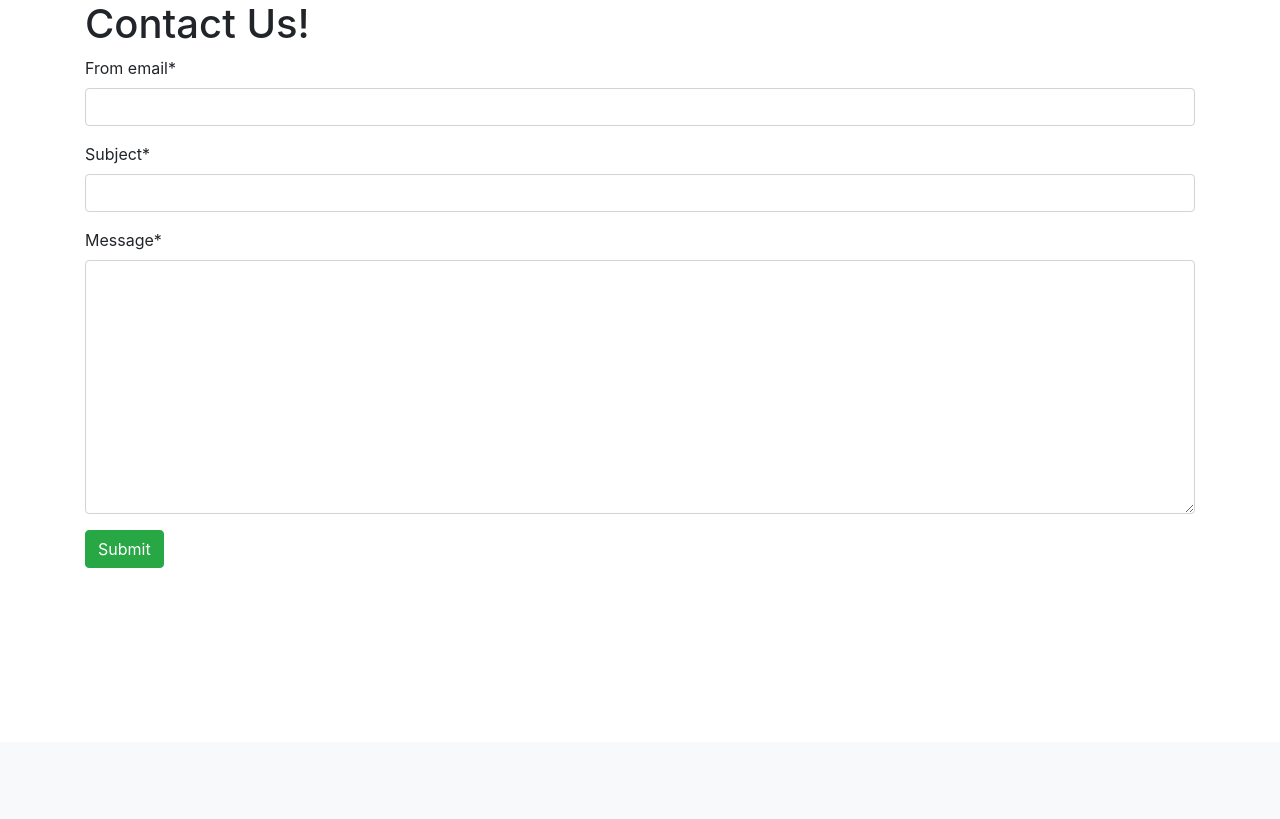
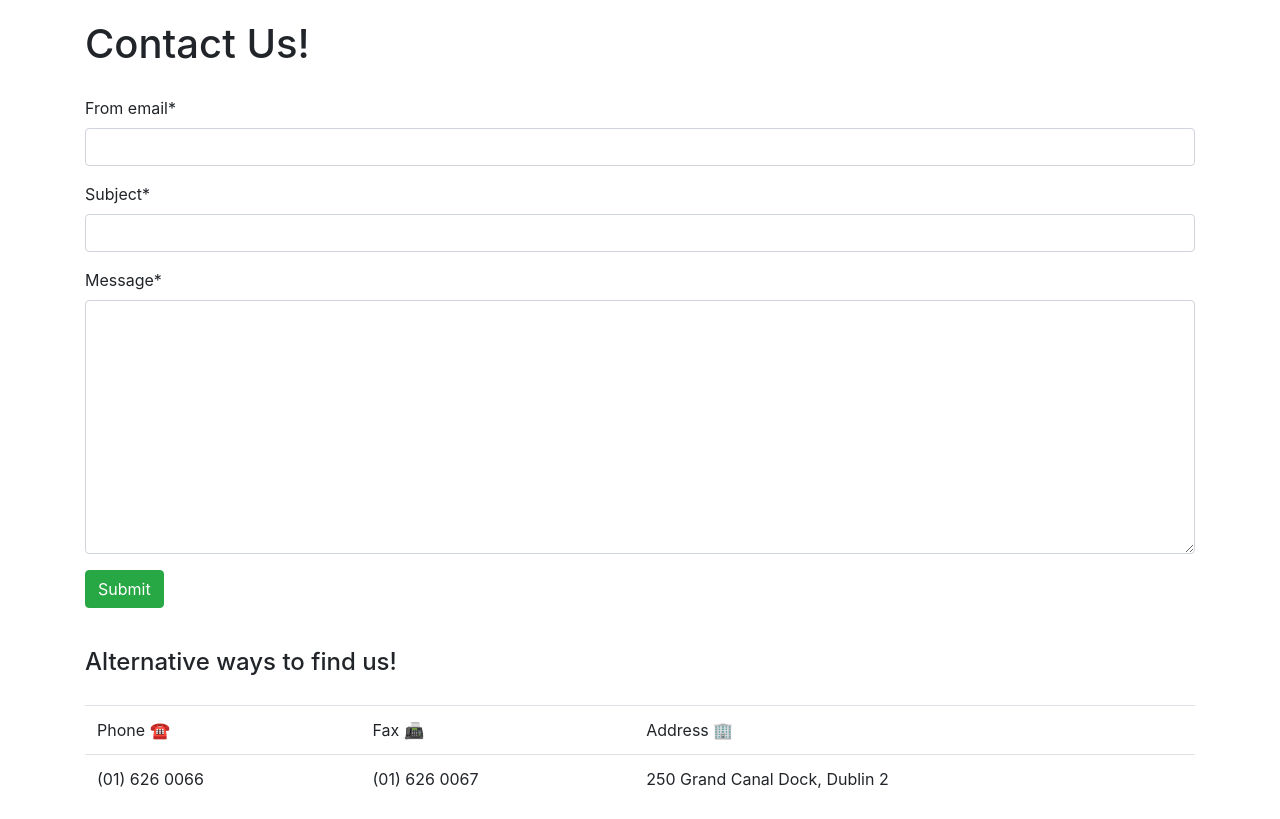
Before and after one commit to Matthew0007/djangoWebiste, a Django app: template templates/email.html in a window 1280 px wide. Shown: the part 58-877 px from the top of the page. Before the commit the page ends 626 px from the top, so only its background shows below. Run offline with Django 3.2, Linux system fonts and the light colour scheme; the template is opened without the code that fills it: values that come from a table or form of the project are taken from there, others are empty; parts of the project's set-up code (start-up, migrations or seed data) failed here and were passed over; some libraries are stand-ins or nearby versions.

Commit message:
added use of table

```diff
--- a/templates/email.html
+++ b/templates/email.html
@@ -1,7 +1,5 @@
 {% extends 'base.html' %}
-
 {% load crispy_forms_tags %}
-
 {% block content %}
 
 <script>
@@ -9,10 +7,33 @@
     alert("Message sent!")
   }
 </script>
-<h1>Contact Us!</h1>
-  <form method="post" novalidate>
-    {% csrf_token %}
-    {{ form|crispy }}
-    <button type="submit" class="btn btn-success" onclick="messageSentAlert()">Submit</button>
-  </form>
+
+<h1 style="padding-top: 20px;">Contact Us!</h1>
+    <div style="padding-top: 20px;">
+      <form method="post" novalidate>
+        {% csrf_token %}
+        {{ form|crispy }}
+        <button type="submit" class="btn btn-success" onclick="messageSentAlert()">Submit</button>
+      </form>
+    <div style="padding-top: 40px;">
+
+      <table class="table" tableid="table1">
+      <h4 style="padding-bottom: 20px;">Alternative ways to find us!</h2>
+        <thead>
+          <tr>
+            <td>Phone ☎️</td>
+            <td>Fax 📠</td>
+            <td>Address 🏢</td>
+          </tr>
+        </thead>
+        <tbody>
+          <tr>
+            <td>(01) 626 0066</td>
+            <td>(01) 626 0067</td>
+            <td>250 Grand Canal Dock, Dublin 2</td>
+          </tr>
+        </tbody>
+      </table>
+    </div>
+  </div>
 {% endblock %}
```
Also changed, not shown: db.sqlite3.
